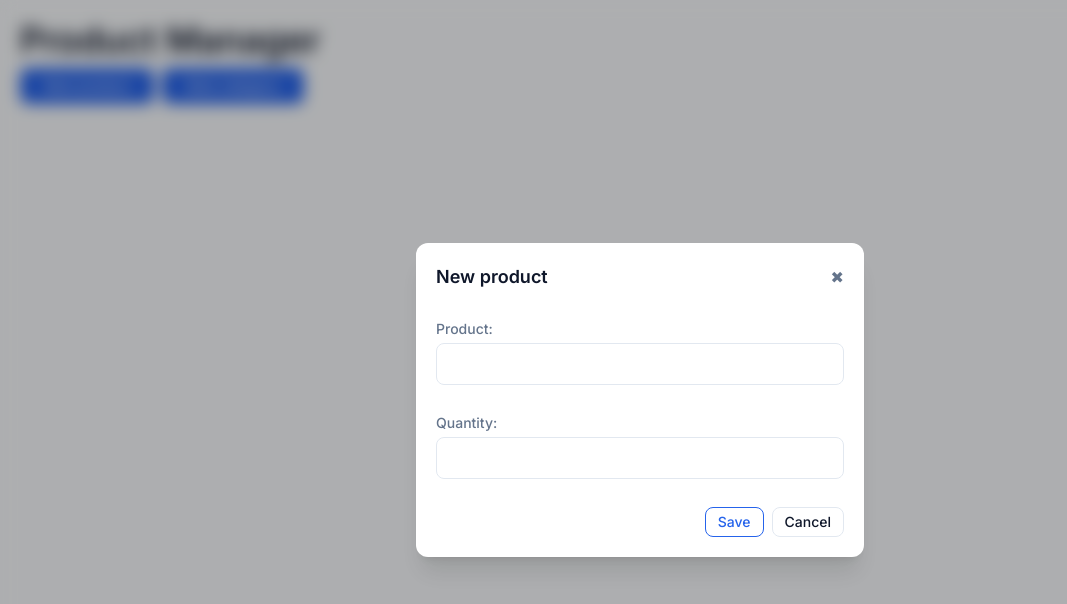
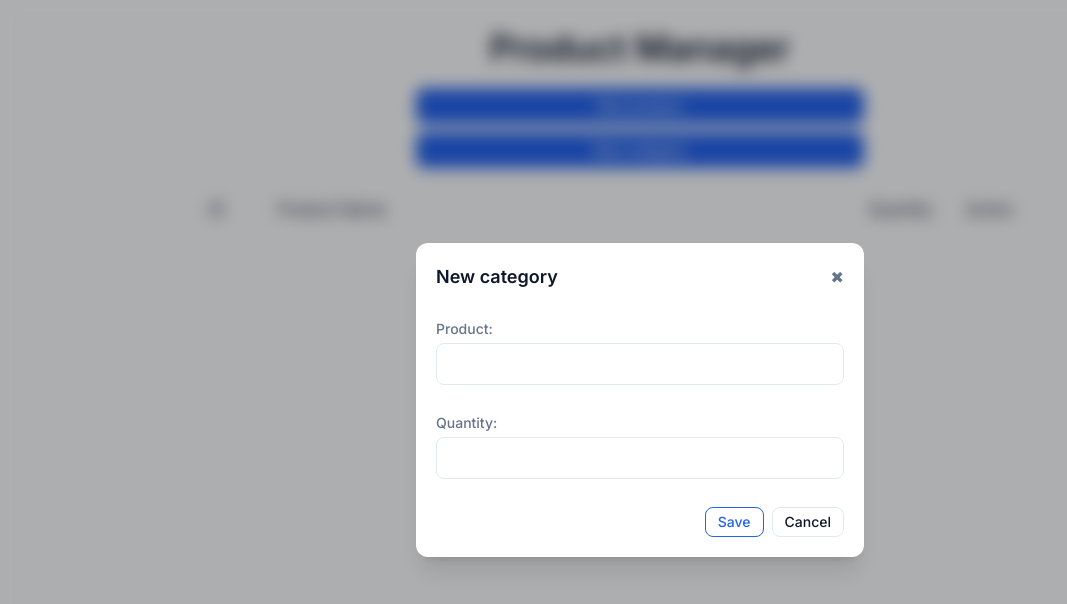
Before and after one commit to 2uzuk1/product_manager, a React (Vite) app: page / in a window 1280 px wide. Both pictures are taken after a click on the button "New product". Shown: the top 604 px of the page, without its empty margins (0-1067 px from the left). Built offline with nearby package versions, Linux system fonts and the light colour scheme.

Commit message:
feat: add base modal and category modal

```diff
--- a/src/components/CategoryModal.jsx
+++ b/src/components/CategoryModal.jsx
@@ -1,13 +1,24 @@
 import Button from "./Button";
+import ModalBase from "./ModalBase";
 
-const ModalCategory = ({ canShow, onClose }) => {
-  if (canShow) {
-    return (
-      <div className="modal-overlay">
-        <div className="modal-card"></div>
-      </div>
-    );
-  }
+const ModalCategory = ({ canShow, onClose, onSave }) => {
+  const handleSubmit = (event) => {
+    event.preventDefault();
+  };
+  return (
+    <ModalBase canShow={canShow} onClose={onClose} title="New Product">
+      <form onClick={handleSubmit} className="flex flex-col gap-7">
+        <label>
+          Category name:
+          <input type="text" />
+        </label>
+        <div className="flex justify-end gap-2">
+          <Button variant="save">Save</Button>
+          <Button variant="cancel">Cancel</Button>
+        </div>
+      </form>
+    </ModalBase>
+  );
 };
 
 export default ModalCategory;
--- /dev/null
+++ b/src/components/ModalBase.jsx
@@ -0,0 +1,29 @@
+const ModalBase = ({ canShow, onClose, title, children }) => {
+  if (!canShow) return null;
+  return (
+    <div className="modal-overlay">
+      <div
+        role="dialog"
+        aria-modal="true"
+        aria-labelledby="modal-title"
+        className="modal-card"
+      >
+        <div className="flex items-center justify-between">
+          <h2 id="modal-title" className="text-lg font-semibold">
+            {title}
+          </h2>
+          <button
+            onClick={onClose}
+            aria-label="Close"
+            className="text-smooth-text hover:text-red-600 cursor-pointer"
+          >
+            &#10006;
+          </button>
+        </div>
+        {children}
+      </div>
+    </div>
+  );
+};
+
+export default ModalBase;
--- a/src/components/ProductModal.jsx
+++ b/src/components/ProductModal.jsx
@@ -1,31 +1,13 @@
 import Button from "./Button";
+import ModalBase from "./ModalBase";
 
-const ProductModal = ({ canShow, onClose }) => {
+const ProductModal = ({ canShow, onClose, onSave }) => {
   const handleSubmit = (event) => {
     event.preventDefault();
   };
 
-  if (!canShow) return null;
   return (
-    <div className="modal-overlay">
-      <div
-        role="dialog"
-        aria-modal="true"
-        aria-labelledby="product-modal-title"
-        className="modal-card"
-      >
-        <div className="flex items-center justify-between">
-          <h2 className="text-lg font-semibold" id="product-modal-title">
-            New product
-          </h2>
-          <button
-            onClick={onClose}
-            aria-label="Close"
-            className="text-smooth-text hover:text-red-600 cursor-pointer"
-          >
-            &#10006;
-          </button>
-        </div>
+    <ModalBase canShow={canShow} onClose={onClose} title="New category">
       <form onSubmit={handleSubmit} className="flex flex-col gap-7">
         <label>
           Product:
@@ -33,9 +15,9 @@ const ProductModal = ({ canShow, onClose }) => {
         </label>
         <label>
           Quantity:
-            <input type="number" name="quantity" />
+          <input type="number" name="quantity" min="0" />
         </label>
-          <div className="flex flex-row justify-end gap-2">
+        <div className="flex justify-end gap-2">
           <Button variant="save" type="submit">
             Save
           </Button>
@@ -44,8 +26,7 @@ const ProductModal = ({ canShow, onClose }) => {
           </Button>
         </div>
       </form>
-      </div>
-    </div>
+    </ModalBase>
   );
 };
 
--- a/src/main.jsx
+++ b/src/main.jsx
@@ -1,7 +1,7 @@
 import { StrictMode } from "react";
 import { createRoot } from "react-dom/client";
 import "./index.css";
-import Home from "./pages/Home.jsx";
+import Home from "./pages/Home";
 
 createRoot(document.getElementById("root")).render(
   <StrictMode>
--- a/src/pages/Home.jsx
+++ b/src/pages/Home.jsx
@@ -7,22 +7,38 @@ import CategoryModal from "../components/CategoryModal";
 function Home() {
   const [productModalOpen, setProductModalOpen] = useState(false);
   const [categoryModalOpen, setCategoryModalOpen] = useState(false);
+  const [products, setProducts] = useState([]);
+  const [categories, setCategories] = useState([1]);
 
   return (
-    <div className="flex flex-col gap-2 m-5">
+    <div className="flex flex-col gap-5 m-7 items-center">
       <h1 className="text-4xl font-semibold">Product Manager</h1>
-      <div className="flex gap-2">
-        <Button onClick={() => setProductModalOpen(true)}>New product</Button>
+      <div className="flex flex-col gap-2 w-full max-w-md">
+        <Button
+          onClick={() => setProductModalOpen(true)}
+          disabled={categories.length === 0}
+        >
+          New product
+        </Button>
         <Button onClick={() => setCategoryModalOpen(true)}>New category</Button>
       </div>
+
+      <ul className="grid grid-cols-[0.5fr_4fr_1fr_1fr] py-2 max-w-4xl w-full border border-border rounded-xl">
+        <li>ID</li>
+        <li>Product Name</li>
+        <li className="text-right">Quantity</li>
+        <li>Action</li>
+      </ul>
 
       <ProductModal
         canShow={productModalOpen}
         onClose={() => setProductModalOpen(false)}
+        children={ProductModal}
       />
       <CategoryModal
         canShow={categoryModalOpen}
         onClose={() => setCategoryModalOpen(false)}
+        children={CategoryModal}
       />
     </div>
   );
```
Lines whose indentation alone changed are shown as unchanged.
